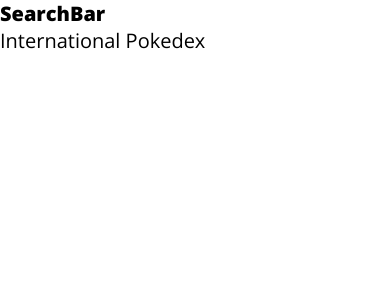
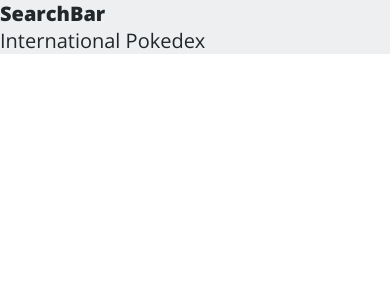
Before and after one commit to Aphemra/international-pokedex, a React (Create React App) app: page / in a window 390 px wide. Shown: the top 300 px of the page. Built offline with nearby package versions, Linux system fonts and the light colour scheme.

Commit message:
Set basic page styling * Used css variables * Responsive to dark mode switch

```diff
--- a/src/styles/index.css
+++ b/src/styles/index.css
@@ -27,3 +27,8 @@
 	--text-secondary: rgb(141, 136, 221);
 }
 /*#endregion*/
+
+.app {
+	background-color: var(--background);
+	color: var(--text-primary);
+}
```
